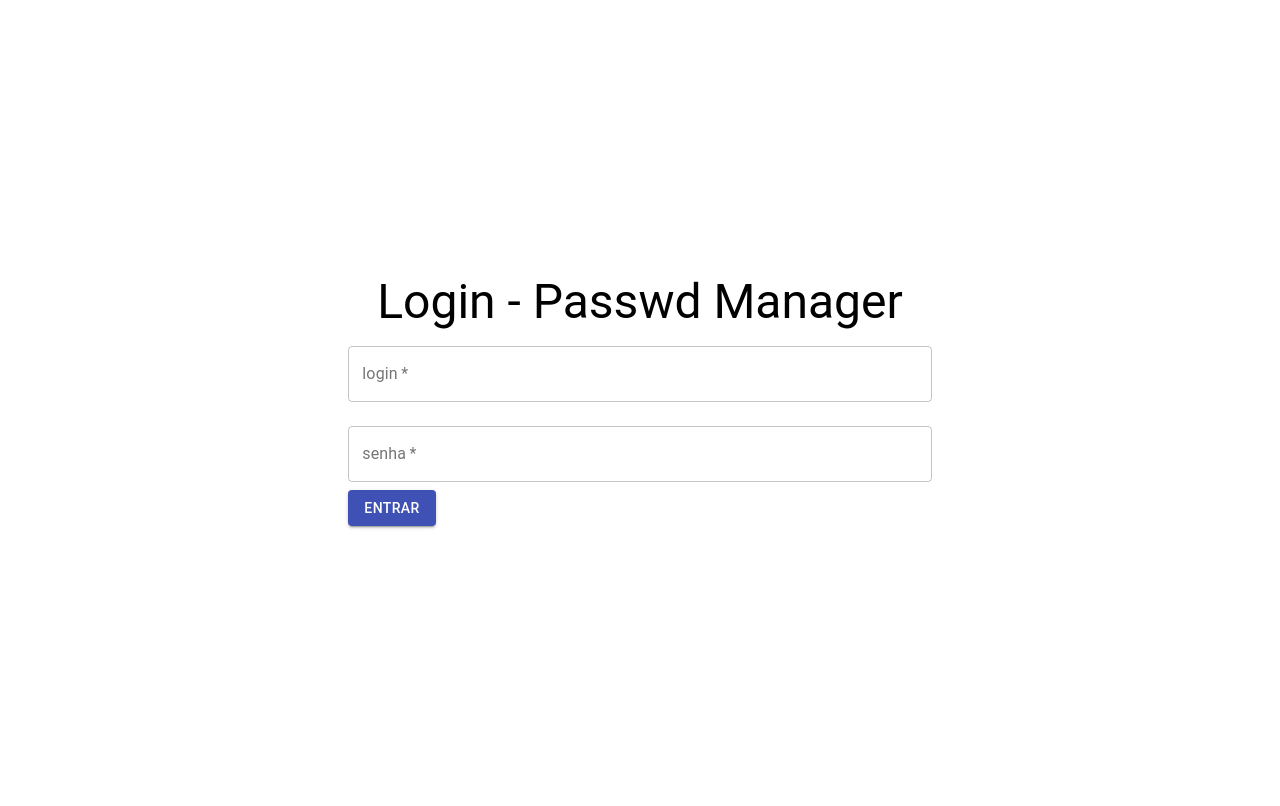
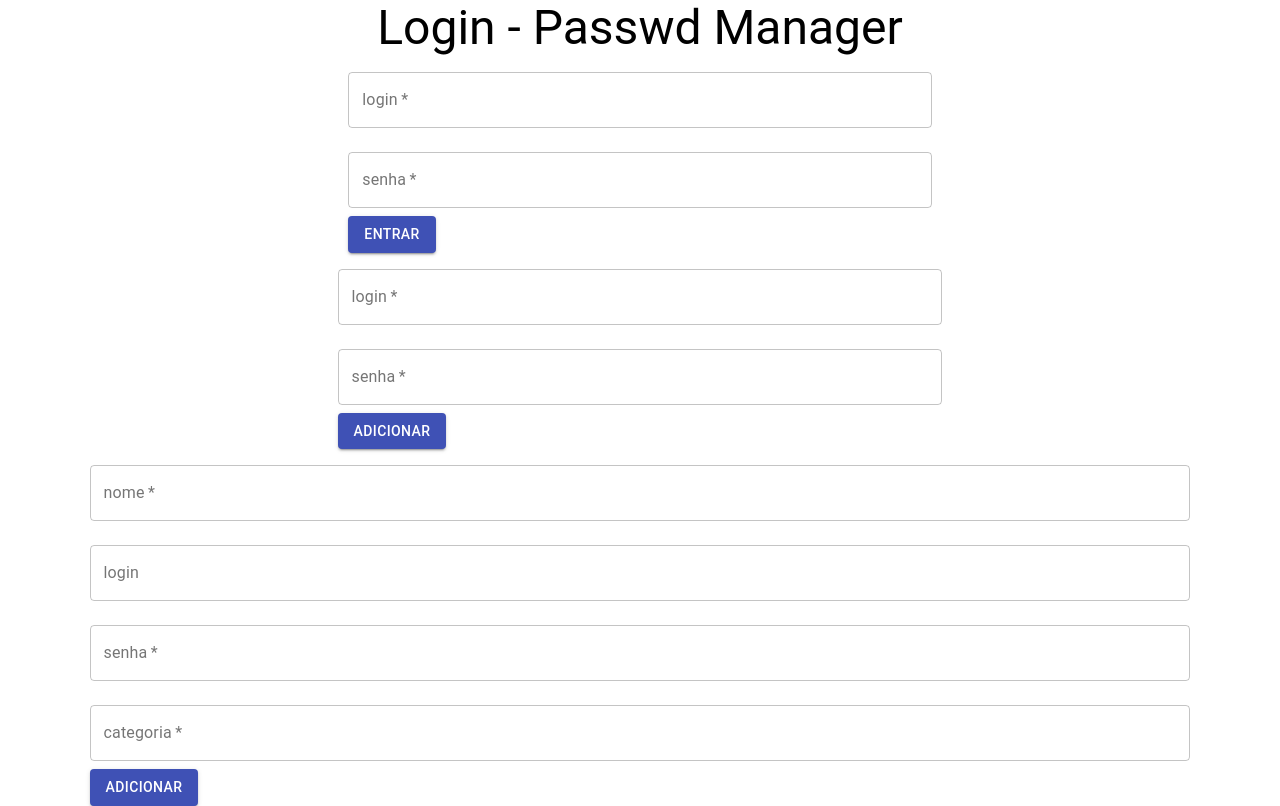
Before and after one commit to ricardomdesa/passwmanager-front-end, a Next.js app: page / in a window 1280 px wide. Built offline with nearby package versions, Linux system fonts and the light colour scheme; no server answers.

Commit message:
Commit to github

```diff
--- a/package.json
+++ b/package.json
@@ -9,9 +9,13 @@
   },
   "dependencies": {
     "@material-ui/core": "^4.11.3",
+    "axios": "^0.21.1",
     "fontsource-roboto": "^4.0.0",
     "next": "10.0.7",
     "react": "17.0.1",
     "react-dom": "17.0.1"
+  },
+  "proxy":{
+    "*": {"target": "http://localhost:5000"}
   }
 }
--- a/pages/index.js
+++ b/pages/index.js
@@ -2,18 +2,48 @@ import Head from 'next/head'
 import styles from '../styles/Home.module.css'
 import DadosUsuario from '../src/components/login'
 import { Typography } from '@material-ui/core'
-import { useState } from 'react';
+import { useState, useEffect } from 'react';
 import { validarLogin, validarSenha } from '../src/models/cadastro'
-import ValidacoesCadastro from "../src/context/ValidacoesCadastro";
+import ValidacoesCadastro from "../src/context/ValidacoesCadastro"
+import api from '../src/api/api'
+import AddUser from '../src/components/AddUser'
+import AddSenha from '../src/components/AddSenha'
 
 export default function Home() {
 
   const [dados, setDados] = useState({});
+  const [users, setUsers] = useState([]);
 
   function collectDados(dados){
     setDados(dados);
-    console.log(dados);
+    getUsersByLogin(dados);
   }
+
+  const getUsersByLogin = async (dados) => {
+    const resp = await api
+    .get("/users/" + dados.login)
+    .catch((err) => console.log("Api error: ", err));
+    if(resp && resp.data) {
+      if (dados.senha == resp.data.senha) {
+        setUsers(resp.data);
+        console.log('sucesso no login')
+      }else{
+        console.log('falha no login')
+        setUsers({});
+      }
+    }
+  }
+
+  const getUsers = async () => {
+    const resp = await api
+    .get("/users")
+    .catch((err) => console.log("Api error: ", err));
+    if(resp && resp.data) setUsers(resp.data);
+  }
+
+  useEffect(() => {
+    getUsers();
+  }, []);
 
   return (
     <div className={styles.container}>
@@ -23,8 +53,9 @@ export default function Home() {
       </Head>
       <Typography variant="h3" component="h1" align="center" >Login - Passwd Manager</Typography>
       <ValidacoesCadastro.Provider value={{login: validarLogin, senha: validarSenha}}>
-
         <DadosUsuario aoEnviar={collectDados}/>
+        <AddUser></AddUser>
+        <AddSenha getCurrentLogin={()=> users.login}></AddSenha>
       </ValidacoesCadastro.Provider>
     </div>
   )
--- /dev/null
+++ b/src/api/api.js
@@ -0,0 +1,16 @@
+import axios from 'axios';
+
+const api = axios.create({
+    baseURL: 'http://localhost:5000',
+    headers: {
+        'Content-Type': 'application/json; charset=utf-8',
+        'Access-Control-Allow-Origin': '*'
+    },
+    timeout: 3000,
+    auth: {
+        username: 'admin',
+        password: 'teste1'
+    }
+});
+
+export default api;
--- /dev/null
+++ b/src/components/AddSenha/index.js
@@ -0,0 +1,112 @@
+import { TextField, Button } from "@material-ui/core";
+import ValidacoesCadastro from "../../context/ValidacoesCadastro";
+import useErros from "../../hooks/useErros";
+import api from "../../api/api"
+import { useState, useContext } from 'react'
+
+
+export default function AddSenha({ getCurrentLogin }) {
+
+    const [nome, setNome] = useState("");
+    const [senha, setSenha] = useState("");
+    const [login, setLogin] = useState("");
+    const [categoria, setCategoria] = useState("");
+
+    const addSenhaApi = async () => {
+        let resp = await api.post('/senhas', {
+            "nome": nome,
+            "login": login,
+            "senha": senha,
+            "categoria": categoria
+        })
+            .catch((err) => console.log("Api post senha error: ", err));
+        if (resp && resp.data) {
+            console.log('api post senha return', resp.data)
+        }
+    };
+
+    return <>
+        <form
+            onSubmit={() => {
+                // if (possoEnviar()) {
+                //     // addSenhaApi(login, senha);
+                // }
+                addSenhaApi()
+                console.log('senha adicionada')
+            }
+            }
+        >
+            <TextField
+                value={nome}
+                onChange={(event) => {
+                    setNome(event.target.value);
+                }}
+                // onBlur={validarCampos}
+                // error={!erros.login.valido}
+                // helperText={erros.login.texto}
+                id="nome"
+                name="nome"
+                label="nome"
+                type="text"
+                required
+                variant="outlined"
+                margin="normal"
+                fullWidth
+            />
+            <TextField
+                value={login}
+                onChange={(event) => {
+                    setLogin(event.target.value);
+                }}
+                // onBlur={validarCampos}
+                // error={!erros.senha.valido}
+                // helperText={erros.senha.texto}
+                id="login"
+                name="login"
+                label="login"
+                type="text"
+                // required
+                variant="outlined"
+                margin="normal"
+                fullWidth
+            />
+            <TextField
+                value={senha}
+                onChange={(event) => {
+                    setSenha(event.target.value);
+                }}
+                // onBlur={validarCampos}
+                // error={!erros.senha.valido}
+                // helperText={erros.senha.texto}
+                id="senha"
+                name="senha"
+                label="senha"
+                type="text"
+                required
+                variant="outlined"
+                margin="normal"
+                fullWidth
+            />
+             <TextField
+                value={categoria}
+                onChange={(event) => {
+                    setCategoria(event.target.value);
+                }}
+                // onBlur={validarCampos}
+                // error={!erros.login.valido}
+                // helperText={erros.login.texto}
+                id="categoria"
+                name="categoria"
+                label="categoria"
+                type="text"
+                required
+                variant="outlined"
+                margin="normal"
+                fullWidth
+            />
+            <Button type="submit" variant="contained" color="primary">
+                Adicionar
+      </Button>
+        </form>
+    </>
+}
--- /dev/null
+++ b/src/components/AddUser/index.js
@@ -0,0 +1,73 @@
+import { TextField, Button } from "@material-ui/core";
+import ValidacoesCadastro from "../../context/ValidacoesCadastro";
+import useErros from "../../hooks/useErros";
+import api from "../../api/api"
+import { useState, useContext } from 'react'
+
+
+export default function AddUser() {
+    const [login, setLogin] = useState("");
+    const [senha, setSenha] = useState("");
+    const validacoes = useContext(ValidacoesCadastro);
+    const [erros, validarCampos, possoEnviar] = useErros(validacoes);
+
+    const addUserApi = async (login, senha) => {
+        let resp = await api.post('/users', {
+            login: login,
+            senha: senha
+        })
+        .catch((err) => console.log("Api post error: ", err));
+        if(resp && resp.data) {
+            console.log('api post return', resp.data)
+        }
+    };
+
+    return (
+    <form
+    onSubmit={() => {
+            if(possoEnviar()){
+                addUserApi(login, senha);
+            }
+        }
+    }
+    >
+    <TextField
+            value={login}
+            onChange={(event) => {
+                setLogin(event.target.value);
+            }}
+            // onBlur={validarCampos}
+            // error={!erros.login.valido}
+            helperText={erros.login.texto}
+            id="login"
+            name="login"
+            label="login"
+            type="login"
+            required
+            variant="outlined"
+            margin="normal"
+            fullWidth
+        />
+        <TextField
+        value={senha}
+        onChange={(event) => {
+          setSenha(event.target.value);
+        }}
+        onBlur={validarCampos}
+        error={!erros.senha.valido}
+        helperText={erros.senha.texto}
+        id="senha"
+        name="senha"
+        label="senha"
+        type="password"
+        required
+        variant="outlined"
+        margin="normal"
+        fullWidth
+      />
+        <Button type="submit" variant="contained" color="primary">
+        Adicionar
+      </Button>
+    </form>
+    )
+}
--- a/src/components/login/index.js
+++ b/src/components/login/index.js
@@ -1,7 +1,7 @@
-import React, { useState, useContext } from "react";
-import { TextField, Button } from "@material-ui/core";
-import ValidacoesCadastro from "../../context/ValidacoesCadastro";
-import useErros from "../../hooks/useErros";
+import React, { useState, useContext } from "react"
+import { TextField, Button } from "@material-ui/core"
+import ValidacoesCadastro from "../../context/ValidacoesCadastro"
+import useErros from "../../hooks/useErros"
 
 function DadosUsuario({ aoEnviar }) {
   const [login, setLogin] = useState("");
@@ -23,8 +23,8 @@ function DadosUsuario({ aoEnviar }) {
         onChange={(event) => {
           setLogin(event.target.value);
         }}
-        onBlur={validarCampos}
-        error={!erros.login.valido}
+        // onBlur={validarCampos}
+        // error={!erros.login.valido}
         helperText={erros.login.texto}
         id="login"
         name="login"
--- a/src/models/cadastro.js
+++ b/src/models/cadastro.js
@@ -1,6 +1,6 @@
 function validarLogin(login){
-    if(login.length > 3 || login.length < 20){
-      return {valido:false, texto:"Login deve ter mais que 3 e menos que 20 digitos."}
+    if(login.length < 3 || login.length < 20){
+      return {valido:false, texto:"Login deve ser entre 3 e 20 digitos."}
     }else{
       return {valido:true, texto:""}
     }
```
Also changed, not shown: 1 other file (tests, documents, lock files or other folders).
